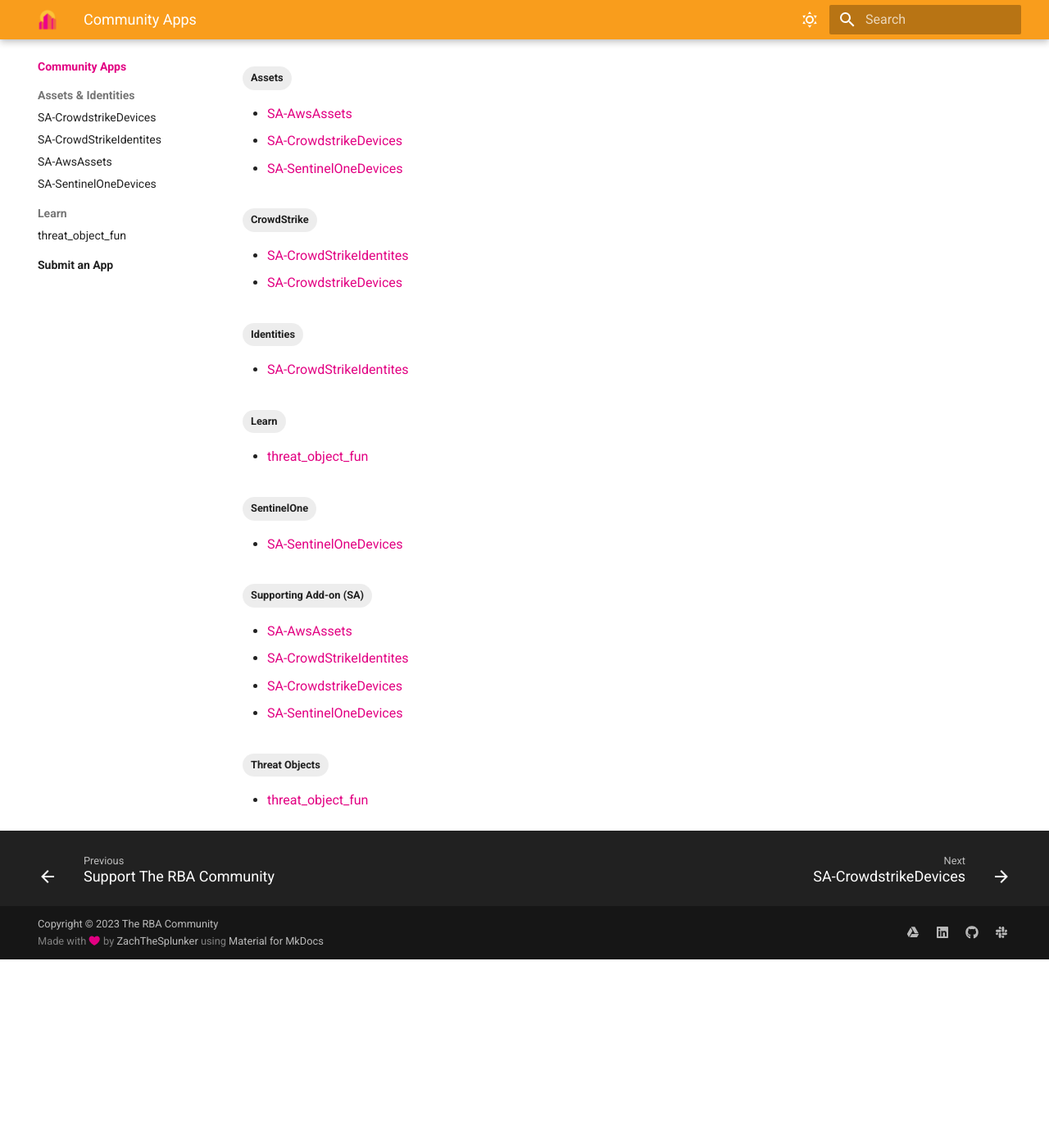
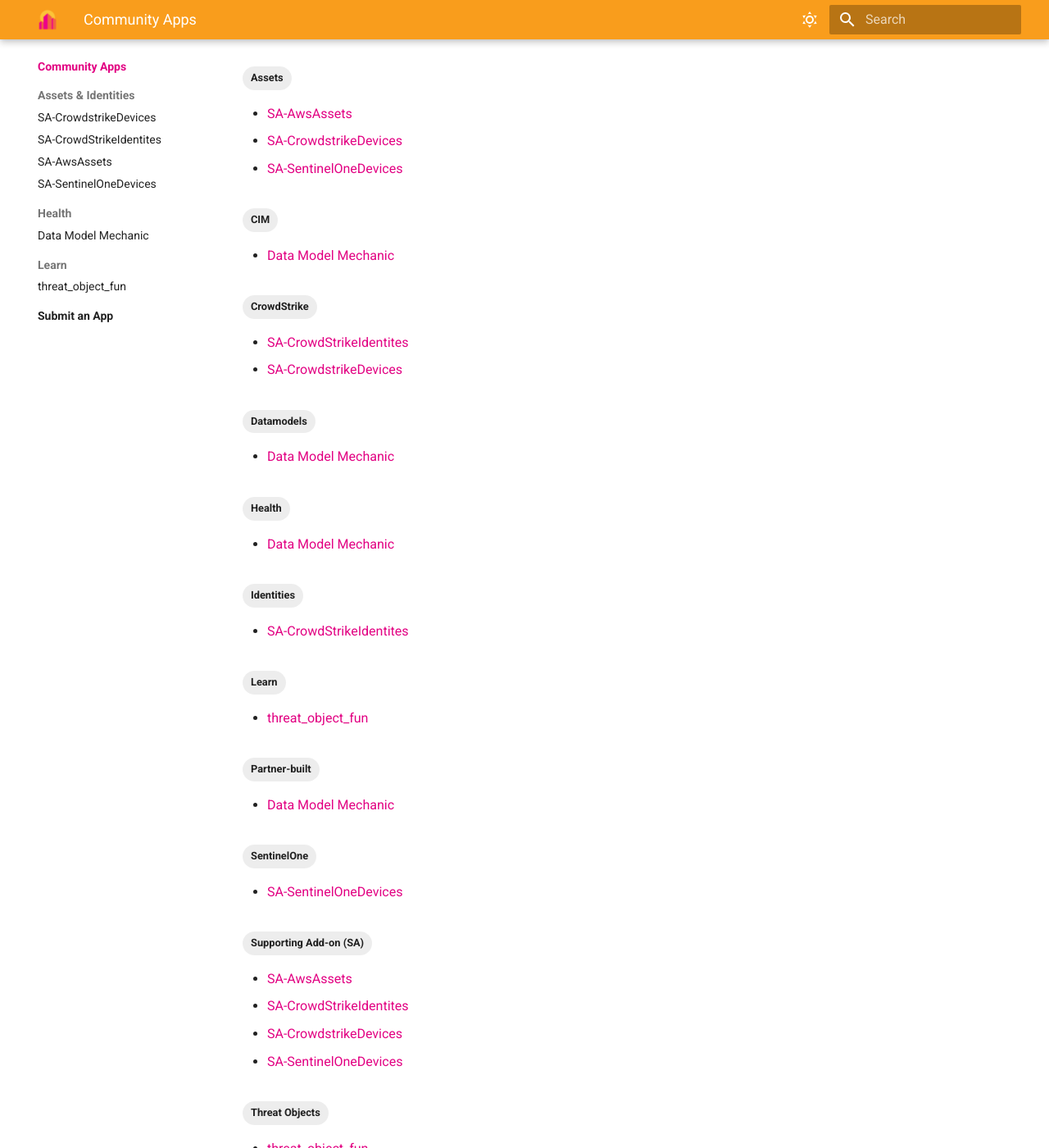
Before and after one commit to rba-community/rba-community, an MkDocs documentation site: the page built from docs/apps/index.md, in a window 1280 px wide and 1400 px high, scrolled down 442 px. Shown: the whole window at 82% size. Built offline with MkDocs 1.6.1 and Material for MkDocs 9.7.7, drawn with Linux system fonts in a browser that asks for light colours; before the commit the page ends 1612 px from its top, so only the background shows below that.

Commit message:
added data model mechanic
Signed-off-by: Zach Christensen <23529374+ZachChristensen28@users.noreply.github.com>

```diff
--- a/mkdocs.yml
+++ b/mkdocs.yml
@@ -137,6 +137,8 @@
         - SA-CrowdStrikeIdentites: apps/asset-identity/sa-crowdstrikeidentities.md
         - SA-AwsAssets: apps/asset-identity/sa-awsassets.md
         - SA-SentinelOneDevices: apps/asset-identity/sa-sentineloneassets.md
+      - Health:
+        - Data Model Mechanic: apps/health/data-model-mechanic.md
       - Learn:
         - threat_object_fun: apps/learn/threat_object_fun.md
       - Submit an App:
```
Also changed, not shown: docs/apps/health/data-model-mechanic.md (+29 -0 lines).
